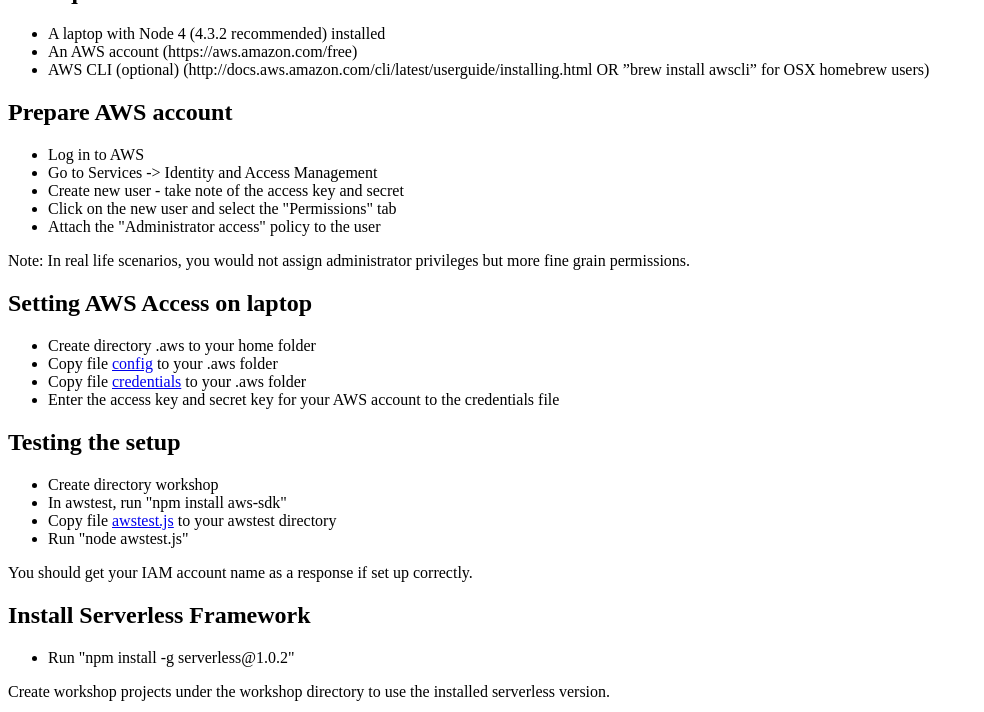
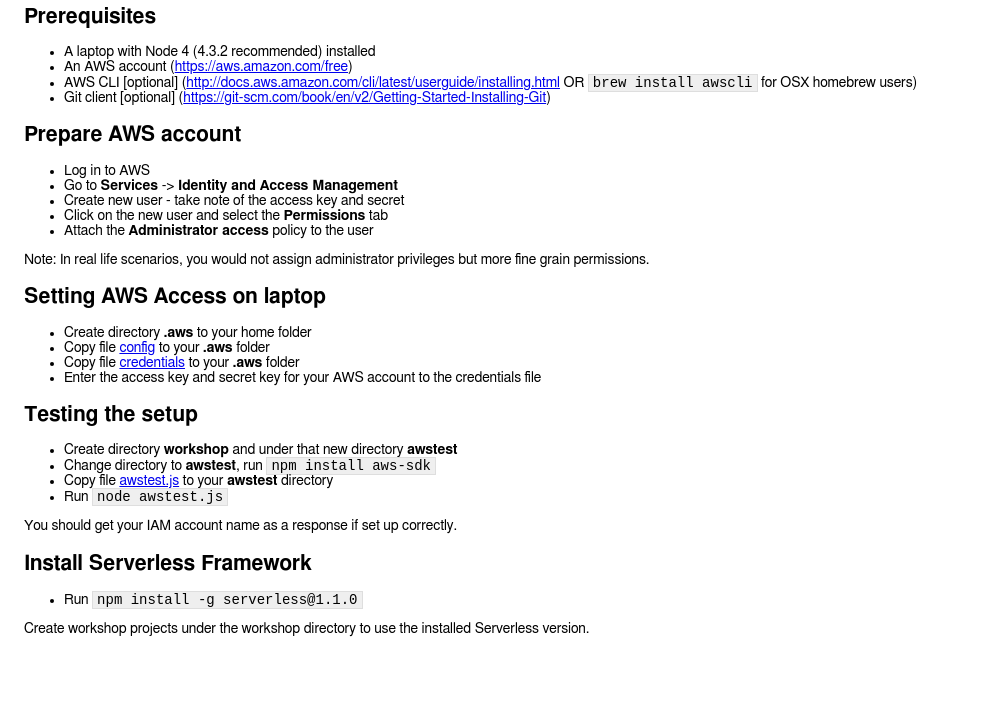
Before and after one commit to nordcloud/serverless.fi, a plain HTML site: page docs/workshop-preps/index.html in a window 1280 px wide. Shown: the part 88-800 px from the top of the page, without its empty margins (0-984 px from the left). Drawn offline with Linux system fonts and the light colour scheme.

Commit message:
adds workshop preparation instructions and stylesheet

```diff
--- a/docs/workshop-preps/index.html
+++ b/docs/workshop-preps/index.html
@@ -1,43 +1,57 @@
-<H1>AWS Workshop preps</H1>
-<H2>Prerequisites</h2>
+<!DOCTYPE html>
+<html lang="en">
+<head>
+  <meta charset="UTF-8">
+  <title>AWS Workshop preps</title>
+  <link href="style.css" type="text/css" rel="stylesheet">
+</head>
+<body>
+<h1>AWS Workshop preps</h1>
+<h2>Prerequisites</h2>
 <ul>
-<li>A laptop with Node 4 (4.3.2 recommended) installed</li>
-<li>An AWS account (https://aws.amazon.com/free)</li>
-<li>AWS CLI (optional)
-(http://docs.aws.amazon.com/cli/latest/userguide/installing.html OR
-”brew install awscli” for OSX homebrew users)</li>
+  <li>A laptop with Node 4 (4.3.2 recommended) installed</li>
+  <li>An AWS account (<a href="https://aws.amazon.com/free">https://aws.amazon.com/free</a>)</li>
+  <li>AWS CLI [optional]
+    (<a href="http://docs.aws.amazon.com/cli/latest/userguide/installing.html">http://docs.aws.amazon.com/cli/latest/userguide/installing.html</a>
+    OR
+    <span class="code">brew install awscli</span> for OSX homebrew users)
+  </li>
+  <li>Git client [optional] (<a href="https://git-scm.com/book/en/v2/Getting-Started-Installing-Git">https://git-scm.com/book/en/v2/Getting-Started-Installing-Git</a>)
+  </li>
 </ul>
 
 <h2>Prepare AWS account</h2>
 <ul>
-<li>Log in to AWS</li>
-<li>Go to Services -> Identity and Access Management</li>
-<li>Create new user - take note of the access key and secret</li>
-<li>Click on the new user and select the "Permissions" tab</li>
-<li>Attach the "Administrator access" policy to the user</li>
+  <li>Log in to AWS</li>
+  <li>Go to <span class="navi">Services</span> -> <span class="navi">Identity and Access Management</span></li>
+  <li>Create new user - take note of the access key and secret</li>
+  <li>Click on the new user and select the <span class="navi">Permissions</span> tab</li>
+  <li>Attach the <span class="navi">Administrator access</span> policy to the user</li>
 </ul>
 Note: In real life scenarios, you would not assign administrator privileges but more fine grain permissions.
 
 <h2>Setting AWS Access on laptop</h2>
 <ul>
-    <li>Create directory .aws to your home folder</li>
-    <li>Copy file <A HREF="config">config</A> to your .aws folder</li>
-    <li>Copy file <A HREF="credentials">credentials</A> to your .aws folder</li>
-    <li>Enter the access key and secret key for your AWS account to the credentials file</li>
+  <li>Create directory <span class="file">.aws</span> to your home folder</li>
+  <li>Copy file <a href="config">config</a> to your <span class="file">.aws</span> folder</li>
+  <li>Copy file <a href="credentials">credentials</a> to your <span class="file">.aws</span> folder</li>
+  <li>Enter the access key and secret key for your AWS account to the credentials file</li>
 </ul>
 
 <h2>Testing the setup</h2>
 <ul>
-    <li>Create directory workshop</li>
-    <li>In awstest, run "npm install aws-sdk"</li>
-    <li>Copy file <A HREF="awstest.js">awstest.js</A> to your awstest directory</li>
-    <li>Run "node awstest.js"
+  <li>Create directory <span class="file">workshop</span> and under that new directory <span class="file">awstest</span></li>
+  <li>Change directory to <span class="file">awstest</span>, run <span class="code">npm install aws-sdk</span></li>
+  <li>Copy file <a href="awstest.js">awstest.js</a> to your <span class="file">awstest</span> directory</li>
+  <li>Run <span class="code">node awstest.js</span></li>
 </ul>
 You should get your IAM account name as a response if set up correctly.
 
 <h2>Install Serverless Framework</h2>
 <ul>
-    <li>Run "npm install -g serverless@1.0.2"</li>
+  <li>Run <span class="code">npm install -g serverless@1.1.0</span></li>
 </ul>
 
-Create workshop projects under the workshop directory to use the installed serverless version.
+Create workshop projects under the workshop directory to use the installed Serverless version.
+</body>
+</html>
--- /dev/null
+++ b/docs/workshop-preps/style.css
@@ -0,0 +1,21 @@
+body {
+  font-size: 14px;
+  font-family: Helmet, Freesans, sans-serif;
+  padding: 1rem;
+  font-color: #333333;
+}
+
+.file {
+  font-weight: bold;
+}
+
+.navi {
+  font-weight: bold;
+}
+
+.code {
+  padding: 0 4px;
+  border: 1px solid #DEDEDE;
+  font-family: 'Courier New', Courier, 'Lucida Sans Typewriter', 'Lucida Typewriter', monospace;
+  background-color: #EFEFEF;
+}
```
Also changed, not shown: docs/workshop-preps/awstest.js (+7 -3 lines).
